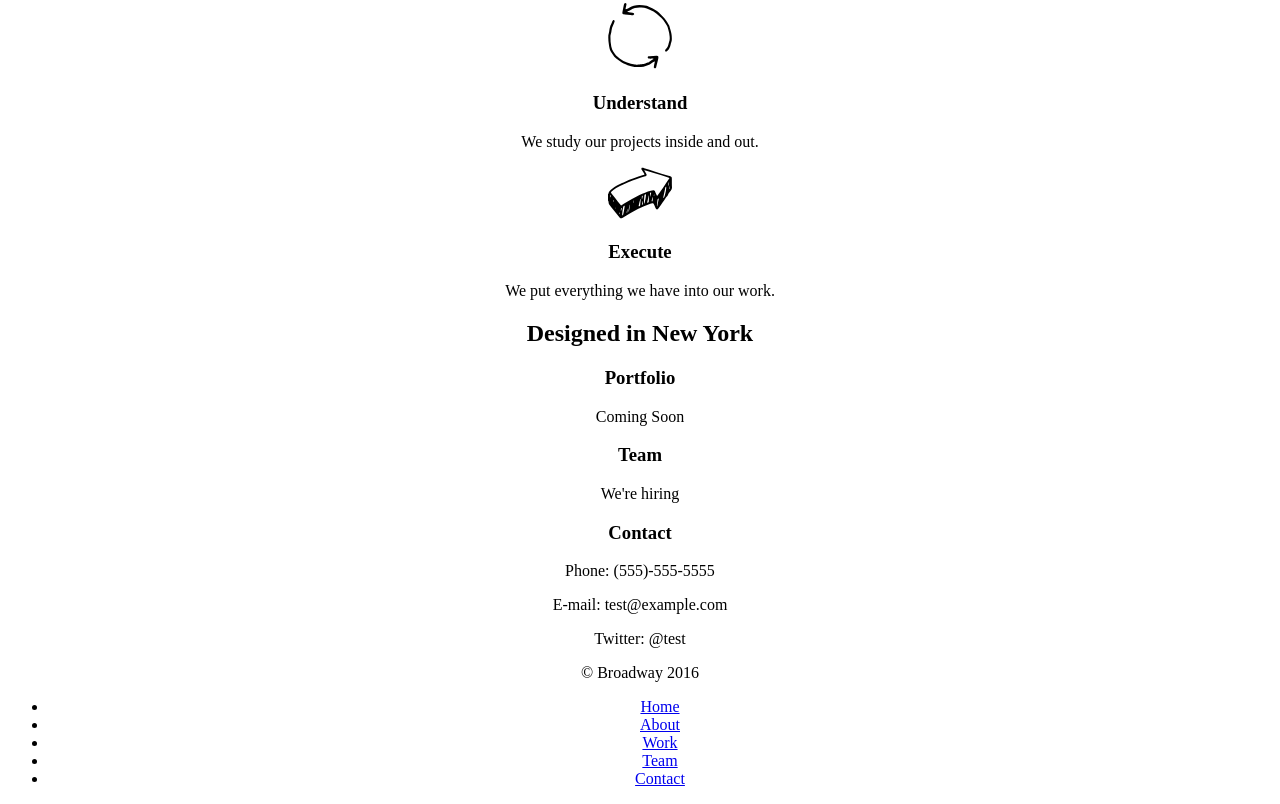
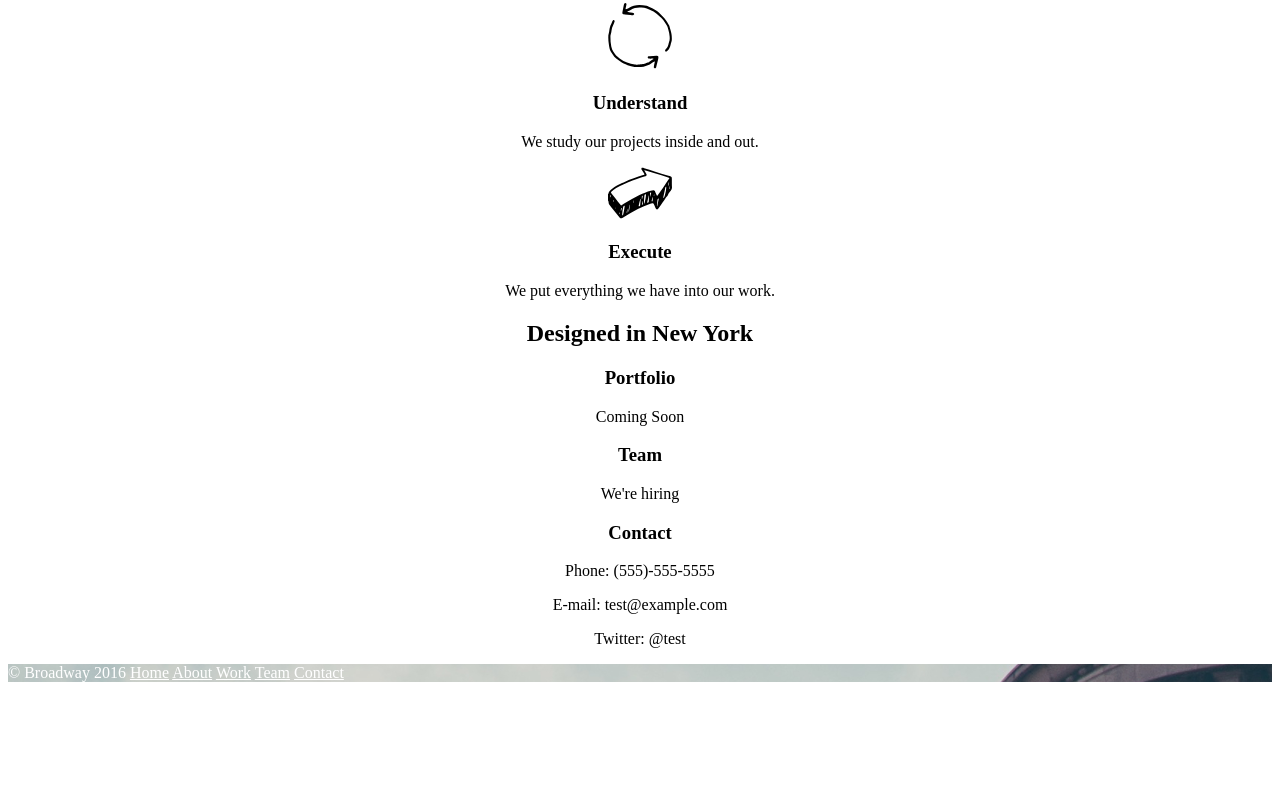
Before and after one commit to jwelander/broadway, a plain HTML site: page index.html in a window 1280 px wide. Shown: the part 366-1170 px from the top of the page. After the commit the page ends 1064 px from the top, so only its background shows below. Drawn offline with Linux system fonts and the light colour scheme.

Commit message:
Gave up on ul for footer nav

```diff
--- a/index.html
+++ b/index.html
@@ -59,15 +59,8 @@
 
     <footer>
       <p>&copy; Broadway 2016
-        <nav>
-          <ul>
-            <li><a href="#">Home</a></li>
-            <li><a href="#process">About</a></li>
-            <li><a href="#work">Work</a></li>
-            <li><a href="#team">Team</a></li>
-            <li><a href="#contact">Contact</a></li>
-          </ul>
-        </nav>
+      <a href="#">Home</a> <a href="#process">About</a>
+      <a href="#work">Work</a> <a href="#team">Team</a> <a href="#contact">Contact</a>
       </p>
     </footer>
 
--- a/resources/css/styles.css
+++ b/resources/css/styles.css
@@ -1,13 +1,18 @@
 body {
   text-align: center;
 }
-header {
+header,
+footer {
   background-image: url("../images/the-flatiron-building.png");
   color: white;
 }
-header a {
+header a,
+footer a {
   color: white;
 }
 header ul {
   list-style-type: none;;
 }
+footer {
+  text-align: left;
+}
```
